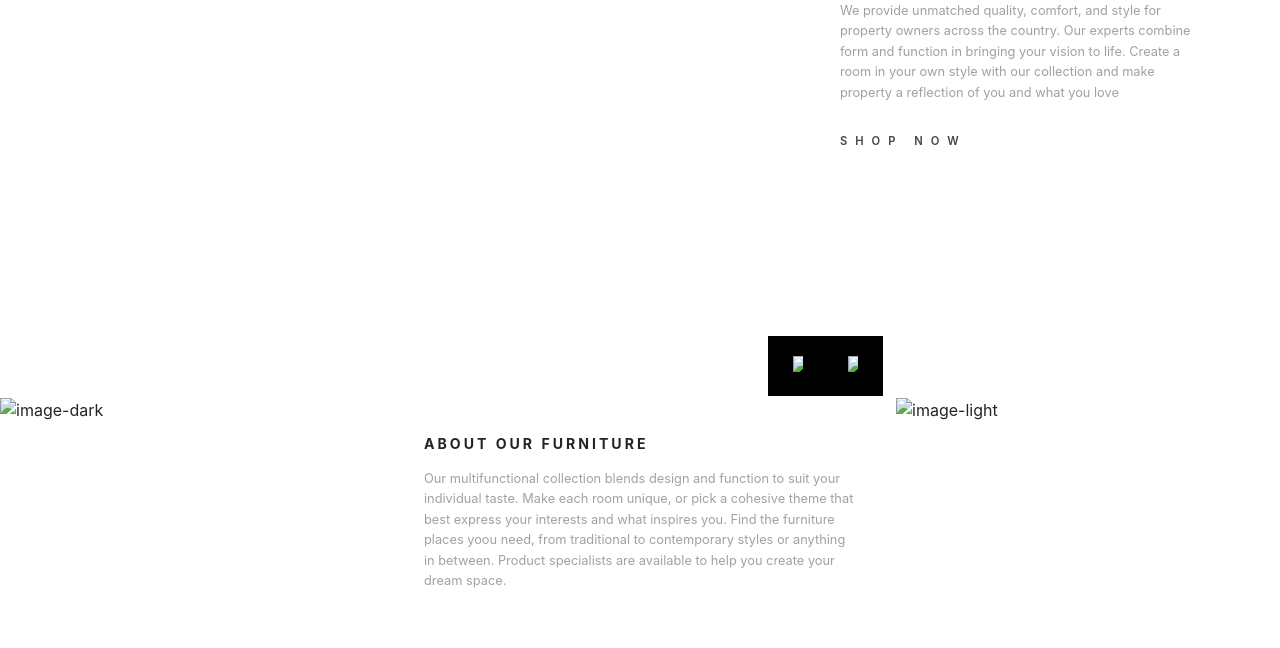
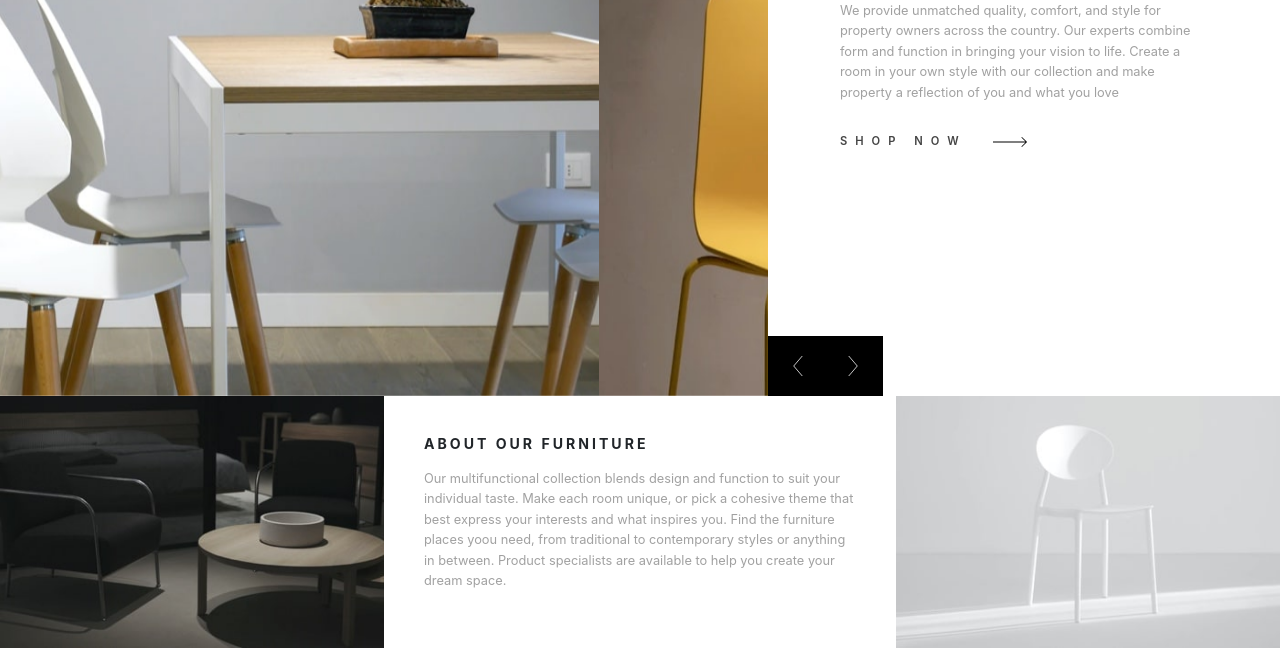
Before and after one commit to JScriptProject/FM-room-landing, a plain HTML site: page index.html in a window 1280 px wide. Shown: the part 164-812 px from the top of the page. Drawn offline with nearby package versions, Linux system fonts and the light colour scheme; the site is published under a folder, as on GitHub Pages, so addresses that start at the root find nothing.

Commit message:
Update index.html

```diff
--- a/index.html
+++ b/index.html
@@ -12,7 +12,7 @@
     <header>
         <div class="header-navigation">
             <div class="logo">
-                <img src="/images/logo.svg" alt="logo">
+                <img src="images/logo.svg" alt="logo">
             </div>
             <nav class="nav">
                 <ul class="nav-menu">
@@ -22,11 +22,11 @@
                     <li class="nav-item">contact</li>
                 </ul>
                 <div class="toggle-btn-close">
-                    <img src="/images/icon-close.svg" alt="close menu">
+                    <img src="images/icon-close.svg" alt="close menu">
                 </div>
             </nav>
             <div class="toggle-btn">
-                <img src="/images/icon-hamburger.svg" alt="menu button">
+                <img src="images/icon-hamburger.svg" alt="menu button">
             </div>
         </div>
 
@@ -35,30 +35,30 @@
                 <div id="carouselExampleControls" class="carousel slide" data-ride="carousel">
                     <div class="carousel-inner">
                       <div class="carousel-item active">
-                        <img class="m-image" src="/images/mobile-image-hero-1.jpg" alt="First slide">
+                        <img class="m-image" src="images/mobile-image-hero-1.jpg" alt="First slide">
 
-                        <img class="d-image" src="/images/desktop-image-hero-1.jpg" alt="Third slide">
+                        <img class="d-image" src="images/desktop-image-hero-1.jpg" alt="Third slide">
                       </div>
                       <div class="carousel-item">
-                        <img class="m-image" src="/images/mobile-image-hero-3.jpg" alt="Third slide">
-                        <img class="d-image" src="/images/desktop-image-hero-2.jpg" alt="Third slide">
+                        <img class="m-image" src="images/mobile-image-hero-3.jpg" alt="Third slide">
+                        <img class="d-image" src="images/desktop-image-hero-2.jpg" alt="Third slide">
                       </div>
 
 
                       <div class="carousel-item">
-                        <img class="m-image" src="/images/mobile-image-hero-3.jpg" alt="Third slide">
+                        <img class="m-image" src="images/mobile-image-hero-3.jpg" alt="Third slide">
 
-                        <img class="d-image" src="/images/desktop-image-hero-3.jpg" alt="Third slide">
+                        <img class="d-image" src="images/desktop-image-hero-3.jpg" alt="Third slide">
                       </div>
                     </div>
                     <a class="carousel-control-prev" href="#carouselExampleControls" role="button" data-slide="prev">
 
-                      <img src="/images/icon-angle-left.svg" alt="icon-left">
+                      <img src="images/icon-angle-left.svg" alt="icon-left">
 
                     </a>
                     <a class="carousel-control-next" href="#carouselExampleControls" role="button" data-slide="next">
 
-                      <img src="/images/icon-angle-right.svg" alt="icon-right">
+                      <img src="images/icon-angle-right.svg" alt="icon-right">
 
                     </a>
                   </div>
@@ -67,20 +67,20 @@
             <div class="shop-block">
                 <h1>Discover innovative ways to decorate</h1>
                 <p>We provide unmatched quality, comfort, and style for property owners across the country. Our experts combine form and function in bringing your vision to life. Create a room in your own style with our collection and make property a reflection of you and what you love</p>
-                <a href="#">SHOP NOW <img src="/images/icon-arrow.svg" alt=""></a>
+                <a href="#">SHOP NOW <img src="images/icon-arrow.svg" alt=""></a>
             </div>
         </div>
 
         <div class="header-content-next">
             <div class="image1">
-               <img src="/images/image-about-dark.jpg" alt="image-dark">
+               <img src="images/image-about-dark.jpg" alt="image-dark">
             </div>
             <div class="header-content-text">
                 <h3>ABOUT OUR FURNITURE</h3>
                 <P>Our multifunctional collection blends design and function to suit your individual taste. Make each room unique, or pick a cohesive theme that best express your interests and what inspires you. Find the furniture places yoou need, from traditional to contemporary styles or anything in between. Product specialists are available to help you create your dream space.</P>
             </div>
             <div class="image2">
-              <img src="/images/image-about-light.jpg" alt="image-light">
+              <img src="images/image-about-light.jpg" alt="image-light">
             </div>
         </div>
     </header>
```
